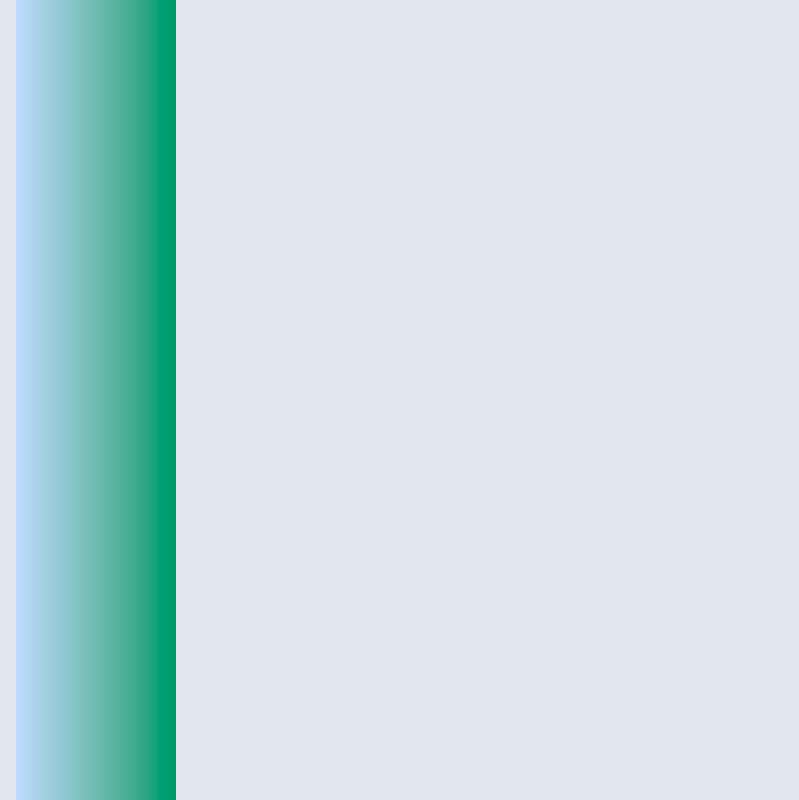
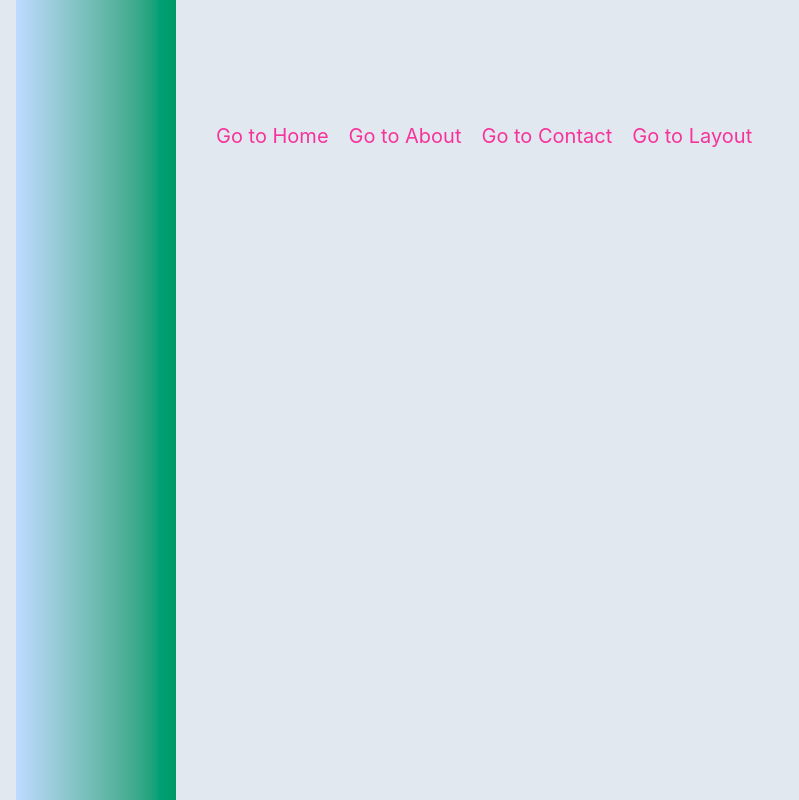
Before and after one commit to sonu-cyber/vite-react-testp, a React (Vite) app: page /weatherData in a window 1280 px wide. Shown: the part 2400-3200 px from the top of the page, without its empty margins (0-799 px from the left). Built offline with nearby package versions, Linux system fonts and the light colour scheme.

Commit message:
Handled all errors

```diff
--- a/src/ErrorFallback.tsx
+++ b/src/ErrorFallback.tsx
@@ -1,5 +1,5 @@
 type ErrorFallbackProps = {
-  error: Error;
+  error: unknown;
   resetErrorBoundary: () => void;
 };
 export default function ErrorFallback({
@@ -7,13 +7,10 @@ export default function ErrorFallback({
   resetErrorBoundary,
 }: ErrorFallbackProps) {
   return (
-    <div style={{ padding: "20px", background: "#fee2e2", color: "#991b1b" }}>
-      <h2>Something went wrong!</h2>
-      <p>{error.message}</p>
-      {/* This button will trigger a refetch in TanStack Query */}
-      <button onClick={resetErrorBoundary} style={{ marginTop: "10px" }}>
-        Try Again
-      </button>
+    <div>
+      <p>{error instanceof Error ? error.message : "Something went wrong"}</p>
+
+      <button onClick={resetErrorBoundary}>Try Again</button>
     </div>
   );
 }
--- a/src/components/WeatherData.tsx
+++ b/src/components/WeatherData.tsx
@@ -1,9 +1,22 @@
 import WeatherItem from "./WeatherItem";
+import { Link } from "react-router-dom";
 import { useState } from "react";
-
+type WeatherInfo = {
+  latitude: number;
+  longitude: number;
+  temperature: number;
+  city: string;
+  current: {
+    apparent_temperature: number;
+    time: string;
+  };
+};
+/* type WeatherItemProps = {
+  weatherData: WeatherData;
+}; */
 export default function WeatherData() {
-  const [weatherData, setWeatherData] = useState(null);
-  const [error, setError] = useState(null);
+  const [weatherData, setWeatherData] = useState<WeatherInfo | null>(null);
+  const [error, setError] = useState<string | null>(null);
   const [loading, setLoading] = useState(false);
   const [date, setDate] = useState("");
   const [time, setTime] = useState("");
@@ -21,9 +34,7 @@ export default function WeatherData() {
       if (!loading) {
         setLoading(true);
       }
-      if (error) {
-        setError(null);
-      }
+
       fetch(
         "https://api.open-meteo.com/v1/forecast?latitude=12.97&longitude=77.59&hourly=temperature_2m&current=temperature_2m,relative_humidity_2m,wind_speed_10m,apparent_temperature,is_day,precipitation,showers,rain"
       )
@@ -36,12 +47,17 @@ export default function WeatherData() {
           return setWeatherData(data);
         });
     } catch (error) {
+      if (error instanceof Error) {
+        setError(error.message);
+      } else {
+        setError("An unknown error occurred.");
+      }
       console.log("error", error);
-      setError(
-        error.message || "An error occurred while fetching weather data."
-      );
     } finally {
       setLoading(false);
+    }
+    {
+      error && <p className="text-red-500">{error}</p>;
     }
   }
 
@@ -59,7 +75,6 @@ export default function WeatherData() {
         resource for developers who want to build weather applications or
         integrate weather data into their existing applications.
       </section>
-
       <button
         className="flex bg-amber-600 w-fit p-1 h-10 mt-0 mb-1 justify-center items-center text-white rounded-md hover:bg-amber-700 focus:outline-none focus:ring-2 focus:ring-amber-500 focus:ring-offset-2 transition-colors duration-300 ease-in-out"
         onClick={() => getWeatherData()}
@@ -75,7 +90,32 @@ export default function WeatherData() {
       </button>
       <p>Today's Date:{date}</p>
       <p>Current Time:{time}</p>
-      <WeatherItem weatherData={weatherData} />
+      {weatherData && <WeatherItem weatherData={weatherData} />}
+      <div className=" flex flex-row grow text-left xs:text-[15px] pl-0 ml-0 gap-5 mt-400 text-pink-500 sm:md:text-lg lg:xl:text-xl 2xl:text-2xl">
+        <Link to="/">
+          <p className="hover:text-2xl duration-300 ease-in  hover:text-emerald-400 ">
+            Go to Home{" "}
+          </p>
+        </Link>
+        <Link to="/about">
+          <p className="hover:text-2xl duration-300 ease-in  hover:text-emerald-400 ">
+            Go to About
+          </p>
+        </Link>
+
+        <Link to="/contact">
+          <p className="hover:text-2xl duration-300 ease-in hover:text-emerald-400">
+            Go to Contact
+          </p>
+        </Link>
+
+        <Link className="" to="/layout">
+          <p className="hover:text-2xl duration-300 ease-in hover:text-emerald-400">
+            Go to Layout
+          </p>
+        </Link>
+      </div>
+      ;
     </div>
   );
 }
--- a/src/components/WeatherItem.tsx
+++ b/src/components/WeatherItem.tsx
@@ -1,4 +1,4 @@
-type WeatherData = {
+type WeatherInfo = {
   latitude: number;
   longitude: number;
   temperature: number;
@@ -9,7 +9,7 @@ type WeatherData = {
   };
 };
 type WeatherItemProps = {
-  weatherData: WeatherData;
+  weatherData: WeatherInfo;
 };
 
 export default function WeatherItem({ weatherData }: WeatherItemProps) {
--- a/src/main.tsx
+++ b/src/main.tsx
@@ -7,7 +7,7 @@ import { QueryClient, QueryClientProvider } from "@tanstack/react-query";
 //Create a client
 const queryClient = new QueryClient();
 //createRoot(document.getElementById("root")!).render(
-ReactDOM.createRoot(document.getElementById("root")).render(
+ReactDOM.createRoot(document.getElementById("root")!).render(
   //Provide the client to your App
   <QueryClientProvider client={queryClient}>
     <StrictMode>
--- a/src/pages/About.tsx
+++ b/src/pages/About.tsx
@@ -25,7 +25,7 @@ type DataAPI = {
 
 export default function About() {
   const [loading, setLoading] = useState(false);
-  const [error, setError] = useState(null);
+  const [error, setError] = useState<string | null>(null);
   const [dataAPI, setDataAPI] = useState<DataAPI | null>(null);
 
   const [dataAxios, setDataAxios] = useState<Post[]>([]);
@@ -69,6 +69,9 @@ export default function About() {
       }
     };
     fetchData();
+    {
+      error && <p className="text-red-500">{error}</p>;
+    }
   }
 
   async function getRestAPI() {
@@ -92,6 +95,9 @@ export default function About() {
     } finally {
       setLoading(false);
     }
+    {
+      error && <p className="text-red-500">{error}</p>;
+    }
   }
   async function goRestAPI() {
     try {
@@ -113,6 +119,9 @@ export default function About() {
       console.log("error", error);
     } finally {
       setLoading(false);
+    }
+    {
+      error && <p className="text-red-500">{error}</p>;
     }
   }
   return (
```
